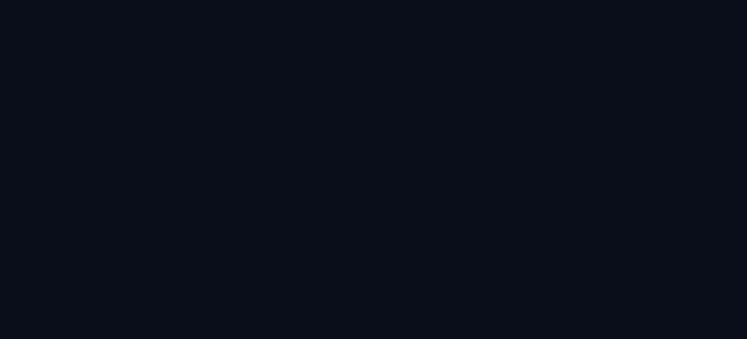
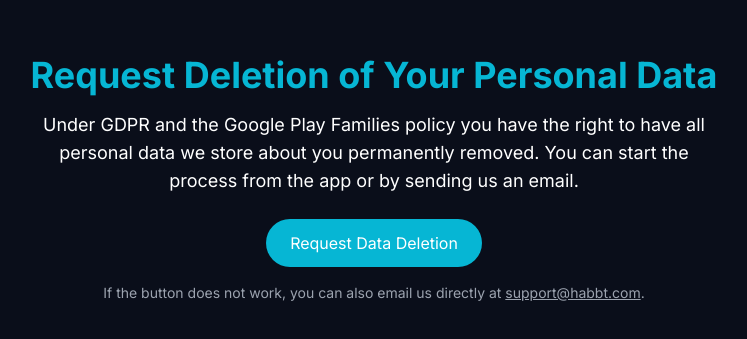
Before and after one commit to Mustafa-khann/habbt-landing, a React (Vite) app: page /delete-data in a window 1280 px wide. Before the commit this address had no page. Shown: the part 221-560 px from the top of the page, without its empty margins (266-1013 px from the left). Built offline with nearby package versions, Linux system fonts and the light colour scheme.

Commit message:
Fix DeleteData page – remove duplicate component and unused imports

```diff
--- a/src/App.tsx
+++ b/src/App.tsx
@@ -2,6 +2,7 @@ import { BrowserRouter as Router, Routes, Route } from 'react-router-dom'
 import Home from './pages/Home'
 import PrivacyPolicy from './pages/PrivacyPolicy'
 import TermsOfService from './pages/TermsOfService';
+import DeleteData from './pages/DeleteData';
 import DeleteAccount from './pages/DeleteAccount';
 
 function App() {
@@ -11,6 +12,7 @@ function App() {
         <Route path="/" element={<Home />} />
         <Route path="/privacy" element={<PrivacyPolicy />} />
         <Route path="/terms" element={<TermsOfService />} />
+        <Route path="/delete-data" element={<DeleteData />} />
         <Route path="/delete-account" element={<DeleteAccount />} />
       </Routes>
     </Router>
--- a/src/pages/DeleteData.tsx
+++ b/src/pages/DeleteData.tsx
@@ -1,27 +1,23 @@
 import React, { useCallback } from 'react';
-import { useAlert } from '../hooks/useAlert';
-import { useToast } from '../components/ToastProvider';
 
 /**
  * Public page for requesting deletion of all personal data.
- * It offers three options:
- *   1. Open the mobile app via a deep‑link (the app can handle the request).
- *   2. Send a pre‑filled email to support.
- *   3. Cancel.
+ * Two options are offered:
+ *   1️⃣ Open the mobile app via a deep‑link.
+ *   2️⃣ Send a pre‑filled email to support.
  */
 export default function DeleteData() {
-    const { alert, AlertComponent } = useAlert();
-    const { showToast } = useToast();
-
-    // Open the app with a deep‑link. On web we just try to open the URL;
-    // if the app is not installed the browser will ignore it.
+    // --------------------------------------------------------------
+    // 1️⃣ Deep‑link to the mobile app
+    // --------------------------------------------------------------
     const openApp = useCallback(() => {
         const url = 'habbt://delete-account?type=data';
-        // Using window.location works in the web build.
         window.location.href = url;
     }, []);
 
-    // Open a pre‑filled email draft.
+    // --------------------------------------------------------------
+    // 2️⃣ Pre‑filled email draft
+    // --------------------------------------------------------------
     const sendEmail = useCallback(() => {
         const subject = encodeURIComponent('Request for Personal Data Deletion');
         const body = encodeURIComponent(
@@ -35,24 +31,21 @@ export default function DeleteData() {
         window.location.href = mailto;
     }, []);
 
+    // --------------------------------------------------------------
+    // 3️⃣ UI interaction – native prompt to choose action
+    // --------------------------------------------------------------
     const handleRequest = useCallback(() => {
-        alert(
-            'Request Data Deletion',
-            'Choose how you would like to proceed.',
-            [
-                { text: 'Cancel', style: 'cancel' },
-                { text: 'Open App', onPress: openApp },
-                { text: 'Send Email', onPress: sendEmail },
-            ],
-            undefined,
-            'info',
-            'information-circle'
+        const choice = window.prompt(
+            'Type "app" to open the app, "email" to send an email, or cancel to do nothing.'
         );
-    }, [alert, openApp, sendEmail]);
+        if (choice === 'app') openApp();
+        else if (choice === 'email') sendEmail();
+    }, [openApp, sendEmail]);
 
+    // --------------------------------------------------------------
+    // Render the page
+    // --------------------------------------------------------------
     return (
-        <>
-            {AlertComponent}
         <div className="min-h-screen bg-background text-text flex flex-col items-center justify-center p-8">
             <h1 className="text-4xl font-bold mb-4 text-primary">
                 Request Deletion of Your Personal Data
@@ -74,6 +67,5 @@ export default function DeleteData() {
                 .
             </p>
         </div>
-        </>
     );
 }
```
Lines whose indentation alone changed are shown as unchanged.
